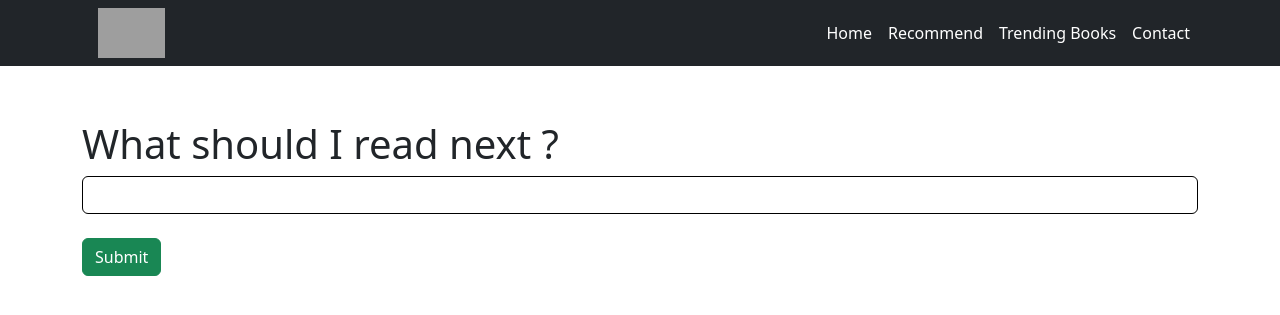
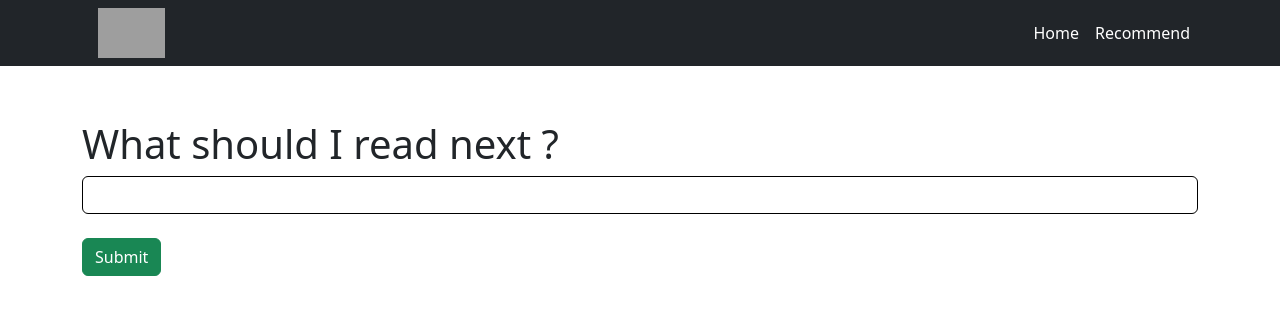
Before and after one commit to shruti-2412/Book-Recommendation-System, a Python web app: template templates/recommend.html in a window 1280 px wide. Shown: the top 315 px of the page. Run offline with Jinja, Linux system fonts and the light colour scheme; the template is opened without the code that fills it, so the values that code supplies are empty; grey boxes are pictures that could not be loaded.

Commit message:
Update recommend.html

```diff
--- a/templates/recommend.html
+++ b/templates/recommend.html
@@ -22,7 +22,7 @@
    <nav class="navbar navbar-expand-lg navbar-dark bg-dark static-top">
     <div class="container">
       <a class="navbar-brand" href="#">
-        <a href="https://imgbb.com/"><img src="https://i.ibb.co/FmXhM2M/icon.png" alt="icon" height="50"></a>
+        <a href="https://ibb.co/Jt47w69"><img src="https://i.ibb.co/Jt47w69/icon.png" alt="icon" height="50"></a>
       <button class="navbar-toggler" type="button" data-bs-toggle="collapse" data-bs-target="#navbarSupportedContent" aria-controls="navbarSupportedContent" aria-expanded="false" aria-label="Toggle navigation">
         <span class="navbar-toggler-icon"></span>
       </button>
@@ -33,12 +33,6 @@
           </li>
           <li class="nav-item">
             <a class="nav-link active" href="/recommend">Recommend</a>
-          </li>
-          <li class="nav-item">
-            <a class="nav-link active" href="#top50">Trending Books</a>
-          </li>
-          <li class="nav-item">
-            <a class="nav-link active" href="#">Contact</a>
           </li>
         </ul>
       </div>
```
